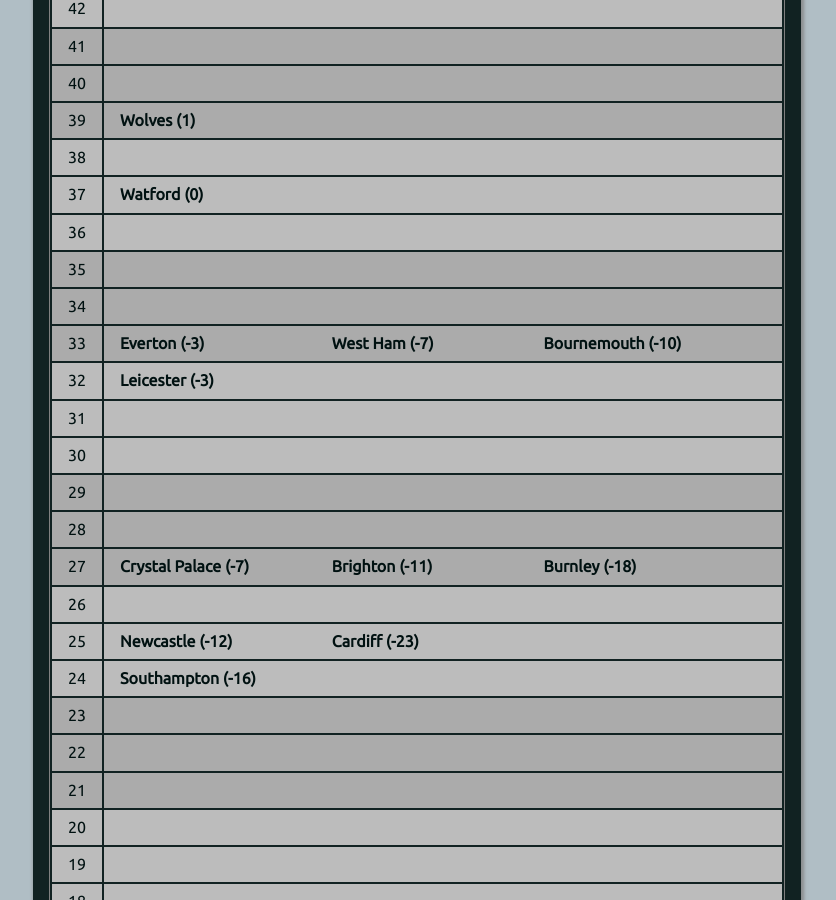
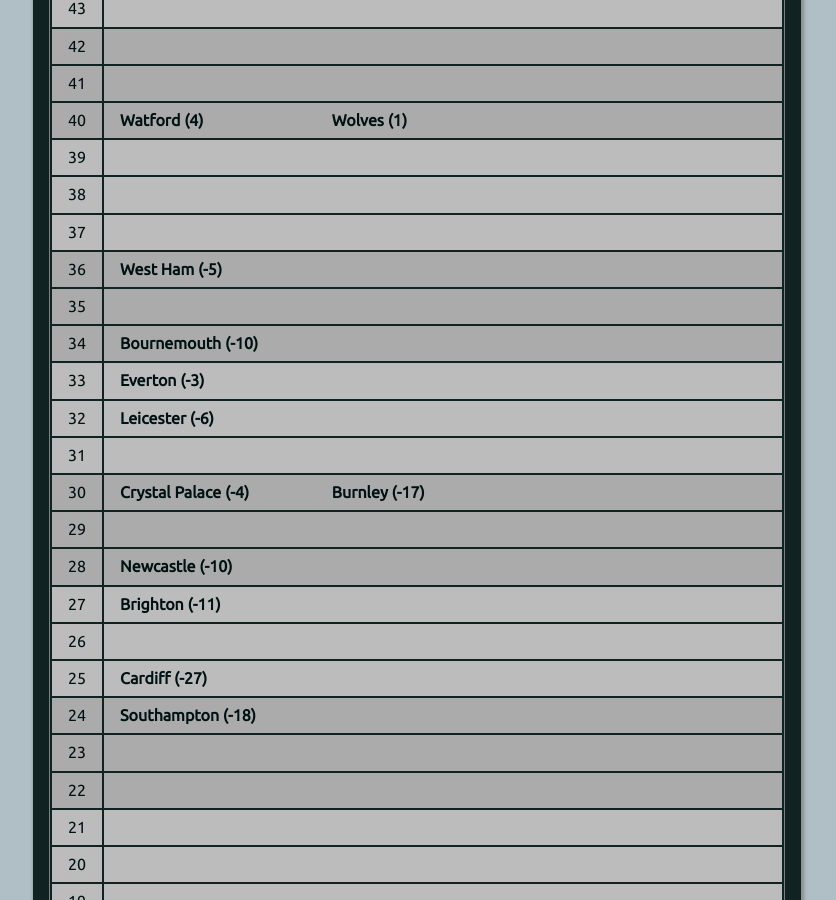
Before and after one commit to muru/muru.github.io, a Jekyll site: the page built from resources.md, in a window 1280 px wide and 900 px high, scrolled down 2672 px. Shown: the whole window, without its empty margins (223-1059 px from the left). Built offline with Jekyll 4.4.1, drawn with Linux system fonts in a browser that asks for light colours; some of the changed text lies outside the part shown.

Commit message:
updated cann-table: Mon 25 Feb 10:01:13 JST 2019

```diff
--- a/cann-table.html
+++ b/cann-table.html
@@ -1,10 +1,15 @@
 <table id="cann-table">
 <thead> <th> Pts </th> <th> Clubs (GD) </th> </thead>
+	<tr class="cann-row-1">
+		<td class="cann-point"> 66 </td>
+		<td class="cann-clubs">
+			<span class="club-name"> Liverpool (44) </span>
+		</td>
+ 	</tr>
 	<tr class="cann-row-1">
 		<td class="cann-point"> 65 </td>
 		<td class="cann-clubs">
 			<span class="club-name"> Man City (54) </span>
-			<span class="club-name"> Liverpool (44) </span>
 		</td>
  	</tr>
 	<tr class="cann-row-1">
@@ -12,7 +17,7 @@
 		<td class="cann-clubs">
 		</td>
  	</tr>
-	<tr class="cann-row-1">
+	<tr class="cann-row-2">
 		<td class="cann-point"> 63 </td>
 		<td class="cann-clubs">
 		</td>
@@ -27,10 +32,10 @@
 		<td class="cann-clubs">
 		</td>
  	</tr>
-	<tr class="cann-row-2">
+	<tr class="cann-row-1">
 		<td class="cann-point"> 60 </td>
 		<td class="cann-clubs">
-			<span class="club-name"> Tottenham (29) </span>
+			<span class="club-name"> Tottenham (28) </span>
 		</td>
  	</tr>
 	<tr class="cann-row-1">
@@ -43,7 +48,7 @@
 		<td class="cann-clubs">
 		</td>
  	</tr>
-	<tr class="cann-row-1">
+	<tr class="cann-row-2">
 		<td class="cann-point"> 57 </td>
 		<td class="cann-clubs">
 		</td>
@@ -58,7 +63,7 @@
 		<td class="cann-clubs">
 		</td>
  	</tr>
-	<tr class="cann-row-2">
+	<tr class="cann-row-1">
 		<td class="cann-point"> 54 </td>
 		<td class="cann-clubs">
 		</td>
@@ -66,23 +71,23 @@
 	<tr class="cann-row-1">
 		<td class="cann-point"> 53 </td>
 		<td class="cann-clubs">
+			<span class="club-name"> Arsenal (18) </span>
 		</td>
  	</tr>
 	<tr class="cann-row-1">
 		<td class="cann-point"> 52 </td>
 		<td class="cann-clubs">
+			<span class="club-name"> Man Utd (17) </span>
 		</td>
  	</tr>
-	<tr class="cann-row-1">
+	<tr class="cann-row-2">
 		<td class="cann-point"> 51 </td>
 		<td class="cann-clubs">
-			<span class="club-name"> Man Utd (17) </span>
 		</td>
  	</tr>
 	<tr class="cann-row-2">
 		<td class="cann-point"> 50 </td>
 		<td class="cann-clubs">
-			<span class="club-name"> Arsenal (16) </span>
 			<span class="club-name"> Chelsea (16) </span>
 		</td>
  	</tr>
@@ -91,7 +96,7 @@
 		<td class="cann-clubs">
 		</td>
  	</tr>
-	<tr class="cann-row-2">
+	<tr class="cann-row-1">
 		<td class="cann-point"> 48 </td>
 		<td class="cann-clubs">
 		</td>
@@ -106,7 +111,7 @@
 		<td class="cann-clubs">
 		</td>
  	</tr>
-	<tr class="cann-row-1">
+	<tr class="cann-row-2">
 		<td class="cann-point"> 45 </td>
 		<td class="cann-clubs">
 		</td>
@@ -121,7 +126,7 @@
 		<td class="cann-clubs">
 		</td>
  	</tr>
-	<tr class="cann-row-2">
+	<tr class="cann-row-1">
 		<td class="cann-point"> 42 </td>
 		<td class="cann-clubs">
 		</td>
@@ -134,12 +139,13 @@
 	<tr class="cann-row-1">
 		<td class="cann-point"> 40 </td>
 		<td class="cann-clubs">
+			<span class="club-name"> Watford (4) </span>
+			<span class="club-name"> Wolves (1) </span>
 		</td>
  	</tr>
-	<tr class="cann-row-1">
+	<tr class="cann-row-2">
 		<td class="cann-point"> 39 </td>
 		<td class="cann-clubs">
-			<span class="club-name"> Wolves (1) </span>
 		</td>
  	</tr>
 	<tr class="cann-row-2">
@@ -150,12 +156,12 @@
 	<tr class="cann-row-2">
 		<td class="cann-point"> 37 </td>
 		<td class="cann-clubs">
-			<span class="club-name"> Watford (0) </span>
 		</td>
  	</tr>
-	<tr class="cann-row-2">
+	<tr class="cann-row-1">
 		<td class="cann-point"> 36 </td>
 		<td class="cann-clubs">
+			<span class="club-name"> West Ham (-5) </span>
 		</td>
  	</tr>
 	<tr class="cann-row-1">
@@ -166,20 +172,19 @@
 	<tr class="cann-row-1">
 		<td class="cann-point"> 34 </td>
 		<td class="cann-clubs">
+			<span class="club-name"> Bournemouth (-10) </span>
 		</td>
  	</tr>
-	<tr class="cann-row-1">
+	<tr class="cann-row-2">
 		<td class="cann-point"> 33 </td>
 		<td class="cann-clubs">
 			<span class="club-name"> Everton (-3) </span>
-			<span class="club-name"> West Ham (-7) </span>
-			<span class="club-name"> Bournemouth (-10) </span>
 		</td>
  	</tr>
 	<tr class="cann-row-2">
 		<td class="cann-point"> 32 </td>
 		<td class="cann-clubs">
-			<span class="club-name"> Leicester (-3) </span>
+			<span class="club-name"> Leicester (-6) </span>
 		</td>
  	</tr>
 	<tr class="cann-row-2">
@@ -187,9 +192,11 @@
 		<td class="cann-clubs">
 		</td>
  	</tr>
-	<tr class="cann-row-2">
+	<tr class="cann-row-1">
 		<td class="cann-point"> 30 </td>
 		<td class="cann-clubs">
+			<span class="club-name"> Crystal Palace (-4) </span>
+			<span class="club-name"> Burnley (-17) </span>
 		</td>
  	</tr>
 	<tr class="cann-row-1">
@@ -200,14 +207,13 @@
 	<tr class="cann-row-1">
 		<td class="cann-point"> 28 </td>
 		<td class="cann-clubs">
+			<span class="club-name"> Newcastle (-10) </span>
 		</td>
  	</tr>
-	<tr class="cann-row-1">
+	<tr class="cann-row-2">
 		<td class="cann-point"> 27 </td>
 		<td class="cann-clubs">
-			<span class="club-name"> Crystal Palace (-7) </span>
 			<span class="club-name"> Brighton (-11) </span>
-			<span class="club-name"> Burnley (-18) </span>
 		</td>
  	</tr>
 	<tr class="cann-row-2">
@@ -218,14 +224,13 @@
 	<tr class="cann-row-2">
 		<td class="cann-point"> 25 </td>
 		<td class="cann-clubs">
-			<span class="club-name"> Newcastle (-12) </span>
-			<span class="club-name"> Cardiff (-23) </span>
+			<span class="club-name"> Cardiff (-27) </span>
 		</td>
  	</tr>
-	<tr class="cann-row-2">
+	<tr class="cann-row-1">
 		<td class="cann-point"> 24 </td>
 		<td class="cann-clubs">
-			<span class="club-name"> Southampton (-16) </span>
+			<span class="club-name"> Southampton (-18) </span>
 		</td>
  	</tr>
 	<tr class="cann-row-1">
@@ -238,7 +243,7 @@
 		<td class="cann-clubs">
 		</td>
  	</tr>
-	<tr class="cann-row-1">
+	<tr class="cann-row-2">
 		<td class="cann-point"> 21 </td>
 		<td class="cann-clubs">
 		</td>
@@ -253,7 +258,7 @@
 		<td class="cann-clubs">
 		</td>
  	</tr>
-	<tr class="cann-row-2">
+	<tr class="cann-row-1">
 		<td class="cann-point"> 18 </td>
 		<td class="cann-clubs">
 		</td>
@@ -261,7 +266,7 @@
 	<tr class="cann-row-1">
 		<td class="cann-point"> 17 </td>
 		<td class="cann-clubs">
-			<span class="club-name"> Fulham (-33) </span>
+			<span class="club-name"> Fulham (-35) </span>
 		</td>
  	</tr>
 	<tr class="cann-row-1">
@@ -269,7 +274,7 @@
 		<td class="cann-clubs">
 		</td>
  	</tr>
-	<tr class="cann-row-1">
+	<tr class="cann-row-2">
 		<td class="cann-point"> 15 </td>
 		<td class="cann-clubs">
 		</td>
@@ -284,7 +289,7 @@
 		<td class="cann-clubs">
 		</td>
  	</tr>
-	<tr class="cann-row-2">
+	<tr class="cann-row-1">
 		<td class="cann-point"> 12 </td>
 		<td class="cann-clubs">
 		</td>
@@ -292,8 +297,8 @@
 	<tr class="cann-row-1">
 		<td class="cann-point"> 11 </td>
 		<td class="cann-clubs">
-			<span class="club-name"> Huddersfield (-34) </span>
+			<span class="club-name"> Huddersfield (-36) </span>
 		</td>
  	</tr>
 </table>
-<span id="cann-gen-note"> Generated on  Monday, 18 February 2019 at 19:13 JST. </span>
+<span id="cann-gen-note"> Generated on  Monday, 25 February 2019 at 10:01 JST. </span>
```
